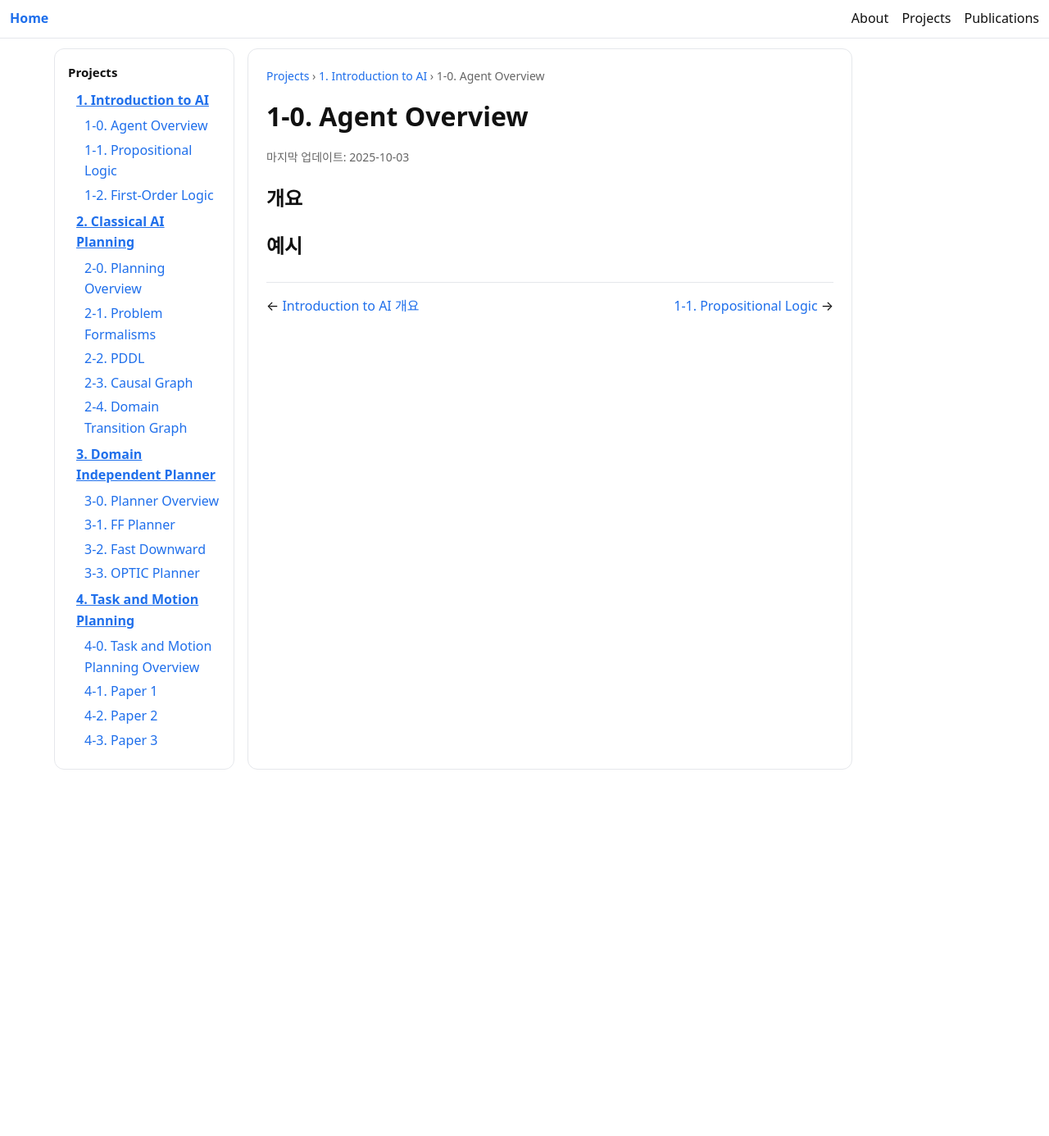
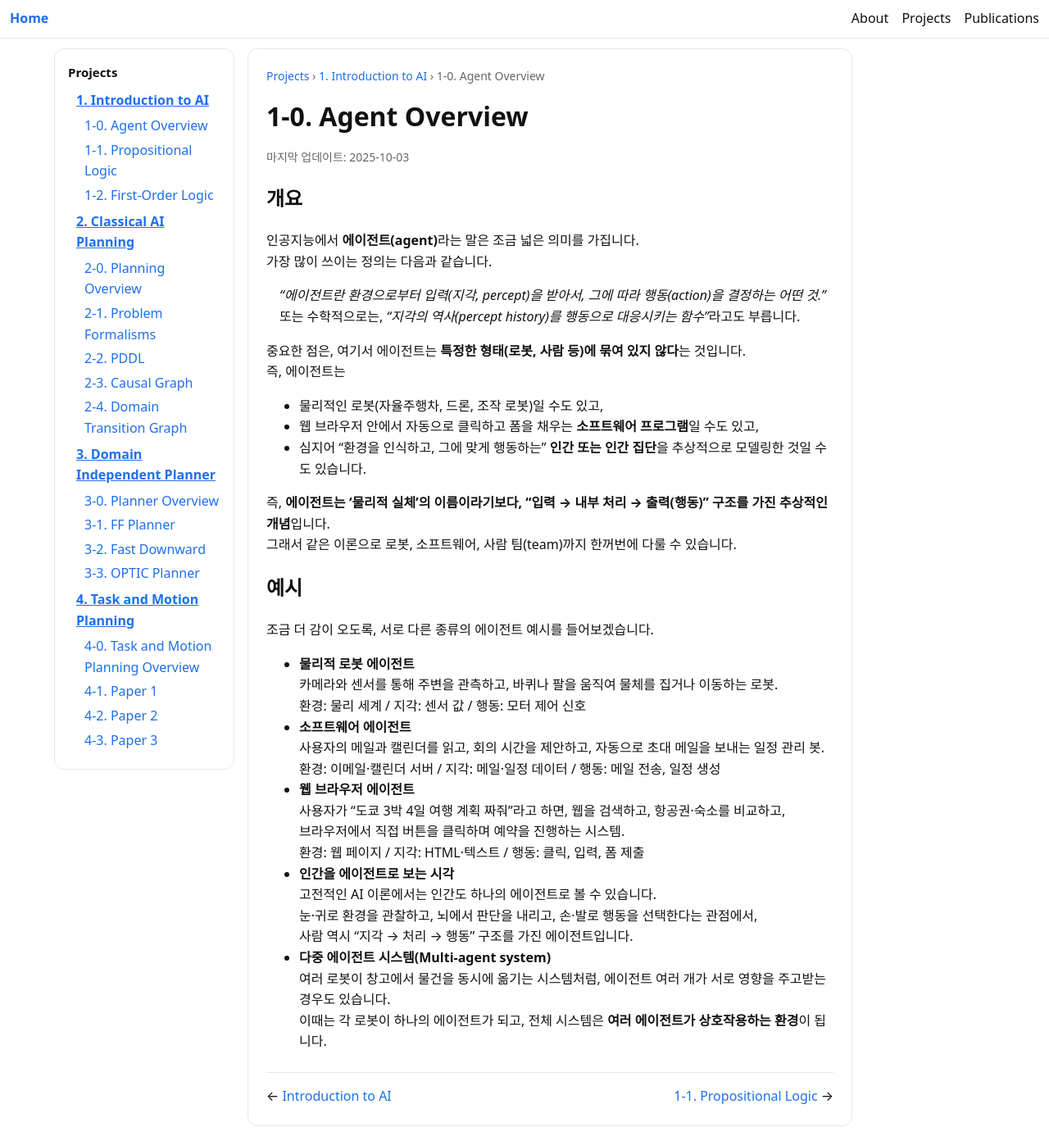
Before and after one commit to ChoRongCho/ChoRongCho.github.io, a Jekyll site: the page built from projects/1-introduction-to-ai/1-0-agent.html, in a window 1280 px wide and 1386 px high. Shown: the whole window at 82% size. Built offline with Jekyll 4.4.1, drawn with Linux system fonts in a browser that asks for light colours.

Commit message:
2 overvoew

```diff
--- a/projects/1-introduction-to-ai/1-0-agent.html
+++ b/projects/1-introduction-to-ai/1-0-agent.html
@@ -14,15 +14,69 @@ title: "1-0. Agent Overview"
 
 <h2>개요</h2>
 <p>
+인공지능에서 <b>에이전트(agent)</b>라는 말은 조금 넓은 의미를 가집니다.<br>
+가장 많이 쓰이는 정의는 다음과 같습니다.
+</p>
 
+<p style="margin-left:1rem;">
+  <i>“에이전트란 환경으로부터 입력(지각, percept)을 받아서, 그에 따라 행동(action)을 결정하는 어떤 것.”</i><br>
+  또는 수학적으로는, <i>“지각의 역사(percept history)를 행동으로 대응시키는 함수”</i>라고도 부릅니다.
+</p>
+
+<p>
+중요한 점은, 여기서 에이전트는 <b>특정한 형태(로봇, 사람 등)에 묶여 있지 않다</b>는 것입니다.<br>
+즉, 에이전트는
+</p>
+
+<ul>
+  <li>물리적인 로봇(자율주행차, 드론, 조작 로봇)일 수도 있고,</li>
+  <li>웹 브라우저 안에서 자동으로 클릭하고 폼을 채우는 <b>소프트웨어 프로그램</b>일 수도 있고,</li>
+  <li>심지어 “환경을 인식하고, 그에 맞게 행동하는” <b>인간 또는 인간 집단</b>을 추상적으로 모델링한 것일 수도 있습니다.</li>
+</ul>
+
+<p>
+즉, <b>에이전트는 ‘물리적 실체’의 이름이라기보다, “입력 → 내부 처리 → 출력(행동)” 구조를 가진 추상적인 개념</b>입니다.<br>
+그래서 같은 이론으로 로봇, 소프트웨어, 사람 팀(team)까지 한꺼번에 다룰 수 있습니다.
 </p>
 
 <h2>예시</h2>
-<p>
+<p>조금 더 감이 오도록, 서로 다른 종류의 에이전트 예시를 들어보겠습니다.</p>
 
-</p>
+<ul>
+  <li>
+    <b>물리적 로봇 에이전트</b><br>
+    카메라와 센서를 통해 주변을 관측하고, 바퀴나 팔을 움직여 물체를 집거나 이동하는 로봇.<br>
+    환경: 물리 세계 / 지각: 센서 값 / 행동: 모터 제어 신호
+  </li>
+
+  <li>
+    <b>소프트웨어 에이전트</b><br>
+    사용자의 메일과 캘린더를 읽고, 회의 시간을 제안하고, 자동으로 초대 메일을 보내는 일정 관리 봇.<br>
+    환경: 이메일·캘린더 서버 / 지각: 메일·일정 데이터 / 행동: 메일 전송, 일정 생성
+  </li>
+
+  <li>
+    <b>웹 브라우저 에이전트</b><br>
+    사용자가 “도쿄 3박 4일 여행 계획 짜줘”라고 하면, 웹을 검색하고, 항공권·숙소를 비교하고,<br>
+    브라우저에서 직접 버튼을 클릭하며 예약을 진행하는 시스템.<br>
+    환경: 웹 페이지 / 지각: HTML·텍스트 / 행동: 클릭, 입력, 폼 제출
+  </li>
+
+  <li>
+    <b>인간을 에이전트로 보는 시각</b><br>
+    고전적인 AI 이론에서는 인간도 하나의 에이전트로 볼 수 있습니다.<br>
+    눈·귀로 환경을 관찰하고, 뇌에서 판단을 내리고, 손·발로 행동을 선택한다는 관점에서,<br>
+    사람 역시 “지각 → 처리 → 행동” 구조를 가진 에이전트입니다.
+  </li>
+
+  <li>
+    <b>다중 에이전트 시스템(Multi-agent system)</b><br>
+    여러 로봇이 창고에서 물건을 동시에 옮기는 시스템처럼, 에이전트 여러 개가 서로 영향을 주고받는 경우도 있습니다.<br>
+    이때는 각 로봇이 하나의 에이전트가 되고, 전체 시스템은 <b>여러 에이전트가 상호작용하는 환경</b>이 됩니다.
+  </li>
+</ul>
 
 <div class="prevnext">
-  <span>← <a href="/projects/1-introduction-to-ai/index.html">Introduction to AI 개요</a></span>
+  <span>← <a href="/projects/1-introduction-to-ai/index.html">Introduction to AI</a></span>
   <span><a href="/projects/1-introduction-to-ai/1-1-propositional-logic.html">1-1. Propositional Logic</a> →</span>
 </div>
```
Also changed, not shown: projects/1-introduction-to-ai/index.html (+5 -7 lines).
